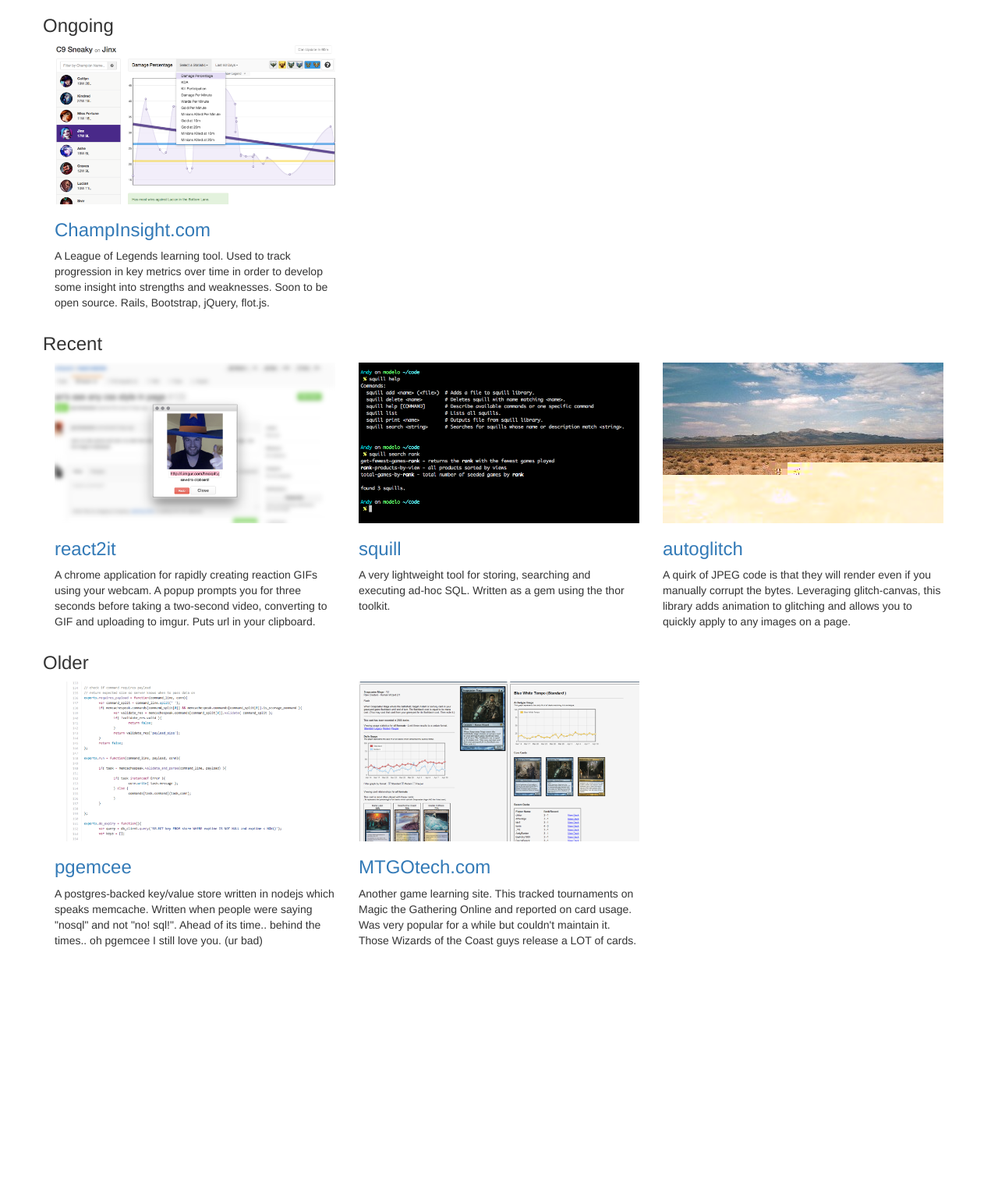
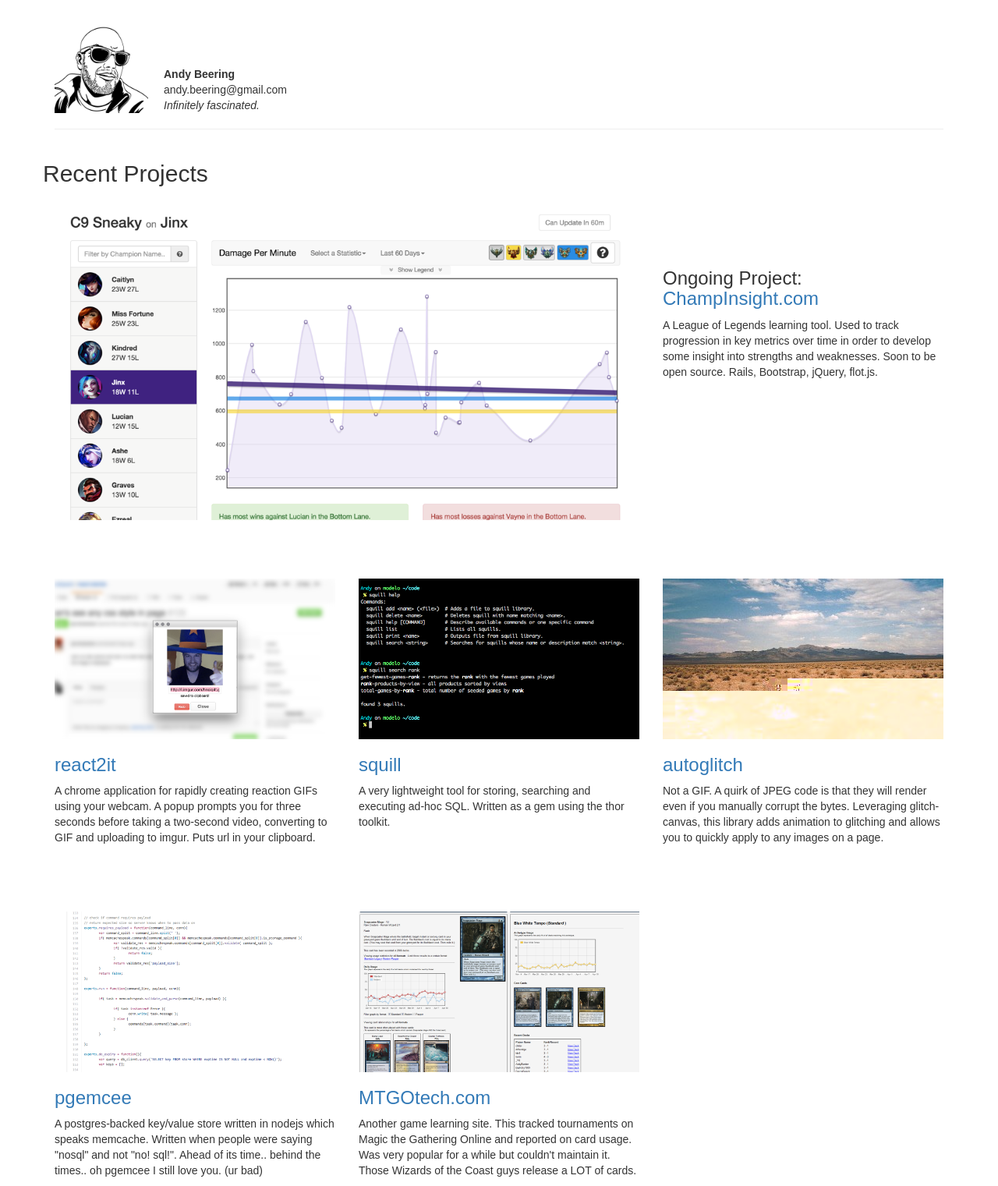
Before and after one commit to abeering/abeering.github.io, a plain HTML site: page _site/index.html in a window 1280 px wide. Shown: the whole page at 78% size. Before the commit the page ends 1226 px from the top, so only its background shows below. Drawn offline with nearby package versions, Linux system fonts and the light colour scheme; a web font is replaced by a local one.

Commit message:
updates to content

```diff
--- a/_site/css/base.css
+++ b/_site/css/base.css
@@ -1,3 +1,23 @@
+@import url(https://fonts.googleapis.com/css?family=Droid+Sans:400,700);
+
+
 body {
+  font-family: 'Droid Sans', sans-serif;
+}
 
+.andy-header {
+  margin-top: 25px;
 }
+
+.portfolio-header-item {
+  margin-top: 25px;
+}
+
+.portfolio-item {
+  margin-top:75px;
+}
+
+.portfolio-snapshot {
+  border: 2px solid #ccc;
+  padding: 10px;
+}
--- a/_site/index.html
+++ b/_site/index.html
@@ -11,18 +11,33 @@
 <body>
 
   <div class="container">
-    <div class="row">
-      <h3>Ongoing</h3>
+
+    <div class="row andy-header">
+
+      <div class="col-md-12 clearfix">
+        <img src="images/andyDrawing-1.png" class="pull-left" style="margin-right: 20px;" width=120 height=120 />
+        <div style="margin-top:60px;">
+          <b>Andy Beering</b><br />
+          andy.beering@gmail.com<br />
+          <em>Infinitely fascinated.</em>
+        </div>
+      </div>
+
     </div>
+
+<hr />
 
     <div class="row">
 
+      <h2>Recent Projects</h2>
+
+      <div class="col-md-8 portfolio-header-item">
+        <a target="_blank" href="http://www.champinsight.com">
+          <img class="img-responsive" src="images/projects/champinsight-long.png" alt="">
+        </a>
+      </div>
       <div class="col-md-4 portfolio-item">
-        <a href="#">
-          <img class="img-responsive" src="images/projects/champinsight.png" alt="">
-        </a>
-        <h3>
-          <a href="#">ChampInsight.com</a>
+        <h3>Ongoing Project: <a target="_blank" href="http://www.champinsight.com">ChampInsight.com</a></h3>
         </h3>
         <p>A League of Legends learning tool. Used to track progression in key metrics over time in order to develop some insight into strengths and weaknesses. Soon to be open source.  Rails, Bootstrap, jQuery, flot.js. </p>
       </div>
@@ -30,67 +45,54 @@
     </div>
 
     <div class="row">
-      <h3>Recent</h3>
-    </div>
-
-    <div class="row">
 
       <div class="col-md-4 portfolio-item">
-        <a href="#">
+        <a target="_blank" href="https://chrome.google.com/webstore/detail/react2it/pgeaakklfhmplaibamdndkkcibjegnci">
           <img class="img-responsive" src="images/projects/react2it.png" alt="">
         </a>
         <h3>
-          <a href="#">react2it</a>
+          <a target="_blank" href="https://chrome.google.com/webstore/detail/react2it/pgeaakklfhmplaibamdndkkcibjegnci">react2it</a>
         </h3>
         <p>A chrome application for rapidly creating reaction GIFs using your webcam. A popup prompts you for three seconds before taking a two-second video, converting to GIF and uploading to imgur. Puts url in your clipboard.</p>
       </div>
 
       <div class="col-md-4 portfolio-item">
-        <a href="#">
+        <a target="_blank" href="https://github.com/abeering/squill">
           <img class="img-responsive" src="images/projects/squill.png" alt="">
         </a>
         <h3>
-          <a href="#">squill</a>
+          <a target="_blank" href="https://github.com/abeering/squill">squill</a>
         </h3>
         <p>A very lightweight tool for storing, searching and executing ad-hoc SQL. Written as a gem using the thor toolkit.</p>
       </div>
 
       <div class="col-md-4 portfolio-item">
-        <a href="#">
+        <a target="_blank" href="https://github.com/abeering/autoglitch">
           <img class="img-responsive autoglitch" src="images/projects/autoglitch-desert.png" alt=""
           data-maxiterations=10 >
         </a>
         <h3>
-          <a href="#">autoglitch</a>
+          <a target="_blank" href="https://github.com/abeering/autoglitch">autoglitch</a>
         </h3>
-        <p>A quirk of JPEG code is that they will render even if you manually corrupt the bytes. Leveraging glitch-canvas, this library adds animation to glitching and allows you to quickly apply to any images on a page.</p>
+        <p>Not a GIF. A quirk of JPEG code is that they will render even if you manually corrupt the bytes. Leveraging glitch-canvas, this library adds animation to glitching and allows you to quickly apply to any images on a page.</p>
       </div>
 
-    </div>
-
-    <div class="row">
-      <h3>Older</h3>
-    </div>
-
-    <div class="row">
-
-
       <div class="col-md-4 portfolio-item">
-        <a href="#">
+        <a target="_blank" href="https://github.com/abeering/pgemcee">
           <img class="img-responsive" src="images/projects/pgemcee.png" alt="">
         </a>
         <h3>
-          <a href="#">pgemcee</a>
+          <a target="_blank" href="https://github.com/abeering/pgemcee">pgemcee</a>
         </h3>
         <p>A postgres-backed key/value store written in nodejs which speaks memcache. Written when people were saying "nosql" and not "no! sql!". Ahead of its time.. behind the times.. oh pgemcee I still love you. (ur bad)</p>
       </div>
 
       <div class="col-md-4 portfolio-item">
-        <a href="#">
+        <a target="_blank" href="https://github.com/abeering/mtgotech">
           <img class="img-responsive" src="images/projects/mtgotech.png" alt="">
         </a>
         <h3>
-          <a href="#">MTGOtech.com</a>
+          <a target="_blank" href="https://github.com/abeering/mtgotech">MTGOtech.com</a>
         </h3>
         <p>Another game learning site. This tracked tournaments on Magic the Gathering Online and reported on card usage.  Was very popular for a while but couldn't maintain it. Those Wizards of the Coast guys release a LOT of cards.</p>
       </div>
--- a/css/base.css
+++ b/css/base.css
@@ -1,3 +1,23 @@
+@import url(https://fonts.googleapis.com/css?family=Droid+Sans:400,700);
+
+
 body {
+  font-family: 'Droid Sans', sans-serif;
+}
 
+.andy-header {
+  margin-top: 25px;
 }
+
+.portfolio-header-item {
+  margin-top: 25px;
+}
+
+.portfolio-item {
+  margin-top:75px;
+}
+
+.portfolio-snapshot {
+  border: 2px solid #ccc;
+  padding: 10px;
+}
```
Also changed, not shown: index.html (+33 -31 lines), _site/images/andyDrawing-1.png (added), _site/images/projects/champinsight-long.png (added), images/andyDrawing-1.png (added), images/projects/champinsight-long.png (added).
